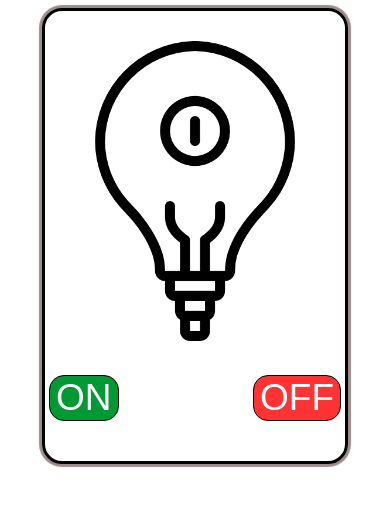
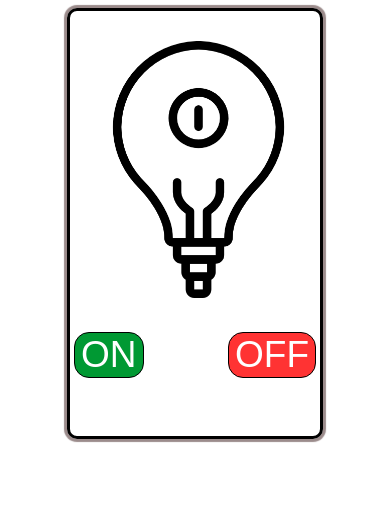
Before and after one commit to smitapatare1/bulb-light-dard-mode, a plain HTML site: page index.html in a window 390 px wide. Drawn offline with Linux system fonts and the light colour scheme.

Commit message:
media queries added

```diff
--- a/css/style.css
+++ b/css/style.css
@@ -7,6 +7,7 @@
     border-radius: 20px;
     box-shadow: 0 0 1px 3px rgb(155, 139, 139);
 }
+
 .card:hover{
     border-radius: 22px;
     box-shadow: 1px 1px 0.5px 4px rgb(155, 139, 139);
@@ -31,7 +32,6 @@
     border-radius: 15px;
     cursor: pointer;
     background-color: gray;
-
 }
 
 .btn-on-enabled{
@@ -43,3 +43,21 @@
     background-color:#ff3333;
     color: white;
 }
+
+@media screen and (max-width:600px) and (max-width:768px){
+    .card{
+        border:3px solid black;
+        width:250px;
+        height: 425px;
+        display: block;
+        margin:auto;
+        border-radius: 10px;
+        box-shadow: 0 0 1px 3px rgb(155, 139, 139);
+    }
+    .bulb-img{
+        display: block;
+        margin-top:30px;
+        height: 257px;
+    }
+
+}
```
